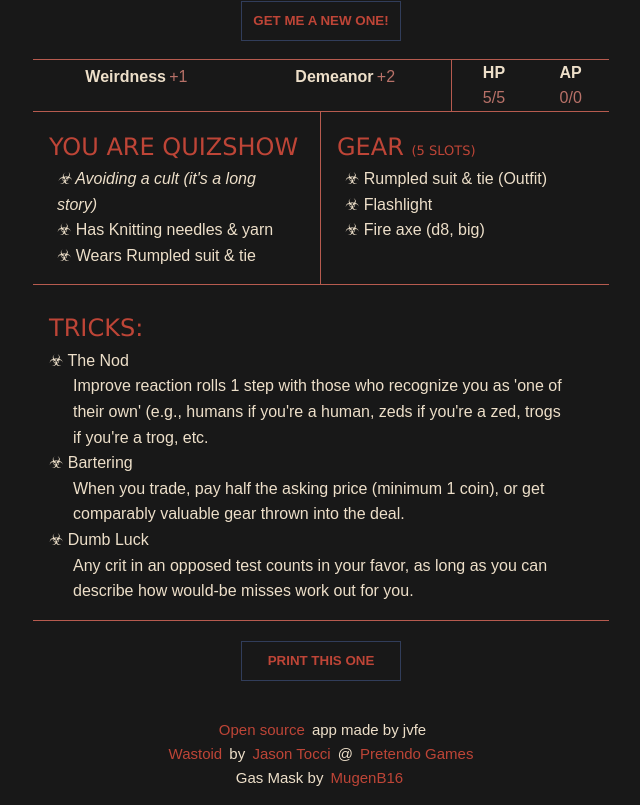
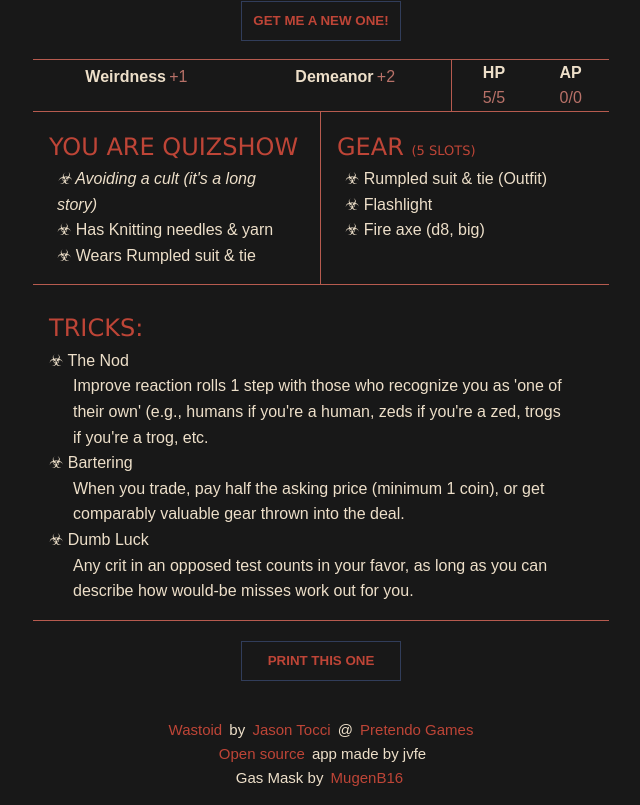
Before and after one commit to jvfe/wastoids, a Vue app: page / in a window 1280 px wide. Shown: the part 230-1035 px from the top of the page, without its empty margins (319-959 px from the left). Built offline with nearby package versions, Linux system fonts and the light colour scheme.

Commit message:
chore: Change order in footer

```diff
--- a/src/components/FooterSection.vue
+++ b/src/components/FooterSection.vue
@@ -1,14 +1,5 @@
 <template>
   <div id="footer">
-    <p>
-      <a
-        href="https://github.com/jvfe/wastoids"
-        target="_blank"
-        rel="noopener noreferrer"
-        >Open source</a
-      >
-      app made by jvfe
-    </p>
     <p>
       <a
         href="https://jasontocci.itch.io/wastoid"
@@ -30,6 +21,15 @@
         rel="noopener noreferrer"
         >Pretendo Games</a
       >
+    </p>
+    <p>
+      <a
+        href="https://github.com/jvfe/wastoids"
+        target="_blank"
+        rel="noopener noreferrer"
+        >Open source</a
+      >
+      app made by jvfe
     </p>
     <p>
       Gas Mask by
```
